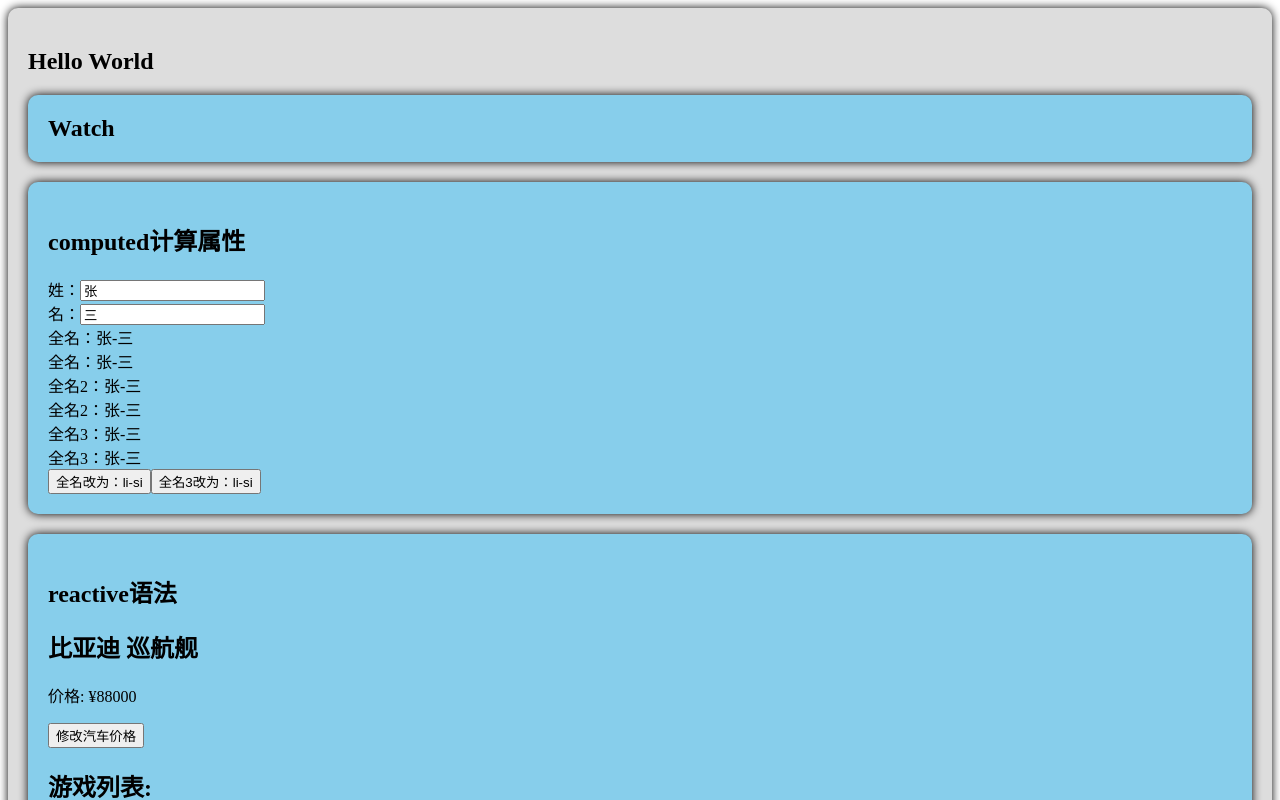
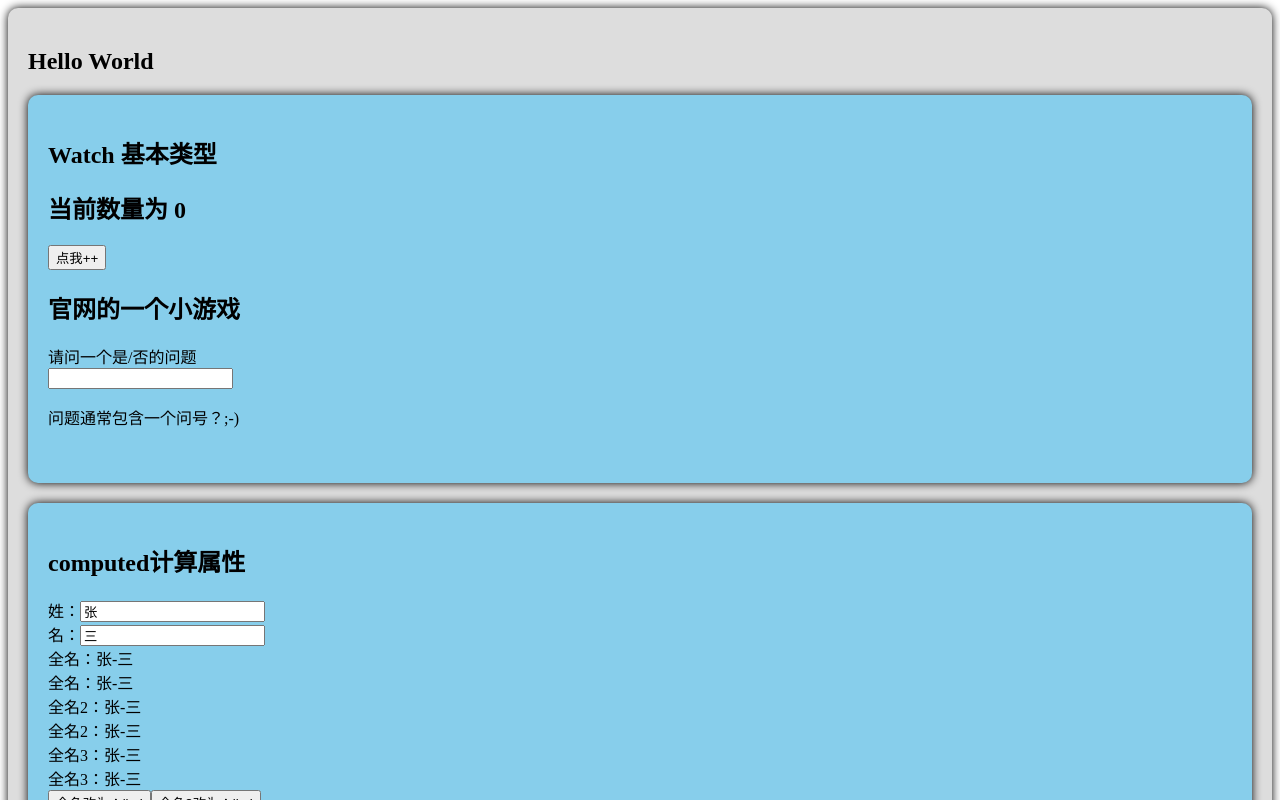
Before and after one commit to YouLe2016/vue3_first, a Vue app: page / in a window 1280 px wide. Shown: the top 800 px of the page. Built offline with nearby package versions, Linux system fonts and the light colour scheme.

Commit message:
Add: Watch监听基本数据类型

```diff
--- a/src/components/section2/Person.vue
+++ b/src/components/section2/Person.vue
@@ -1,11 +1,67 @@
-<script setup>
+<script setup lang="ts">
+import {ref, watch} from "vue";
+
+const count = ref(0)
+const question = ref('')
+const answer = ref('问题通常包含一个问号？;-)')
+const imgUrl = ref('')
+const isLoading = ref(false)
+
+function increase() {
+  count.value += 1
+}
+
+const stopWatch = watch(count, (newValue, oldValue) => {
+  console.log("count变化了", newValue, oldValue)
+  if (newValue >= 5) {
+    stopWatch()
+  }
+})
+
+watch(question, async (newValue, oldValue) => {
+  if (newValue.includes('?') || newValue.includes('？')) {
+    isLoading.value = true
+    answer.value = '思考中...'
+    try {
+      const response = await fetch('https://yesno.wtf/api')
+      const res = await response.json()
+      if (res.forced) {
+        answer.value = '是'
+      } else {
+        answer.value = '否'
+      }
+      imgUrl.value = res.image
+    } catch (e) {
+      answer.value = 'Error! Could not reach the API. ' + e
+    } finally {
+      isLoading.value = false
+    }
+  } else {
+    answer.value = '等待问题...'
+    imgUrl.value = ''
+  }
+})
 
 </script>
 
 <template>
-  <h2>Watch</h2>
+  <div>
+    <h2>Watch 基本类型</h2>
+    <h2>当前数量为 {{ count }}</h2>
+    <button @click="increase">点我++</button>
+
+    <h2>官网的一个小游戏</h2>
+    <p>
+      <div>请问一个是/否的问题</div>
+      <input type="text" v-model="question" :disabled="isLoading">
+    </p>
+    <p> {{ answer }}</p>
+    <img :src="imgUrl" alt="">
+  </div>
 </template>
 
 <style scoped>
-
+  img {
+    width: 350px;
+  }
 </style>
```
